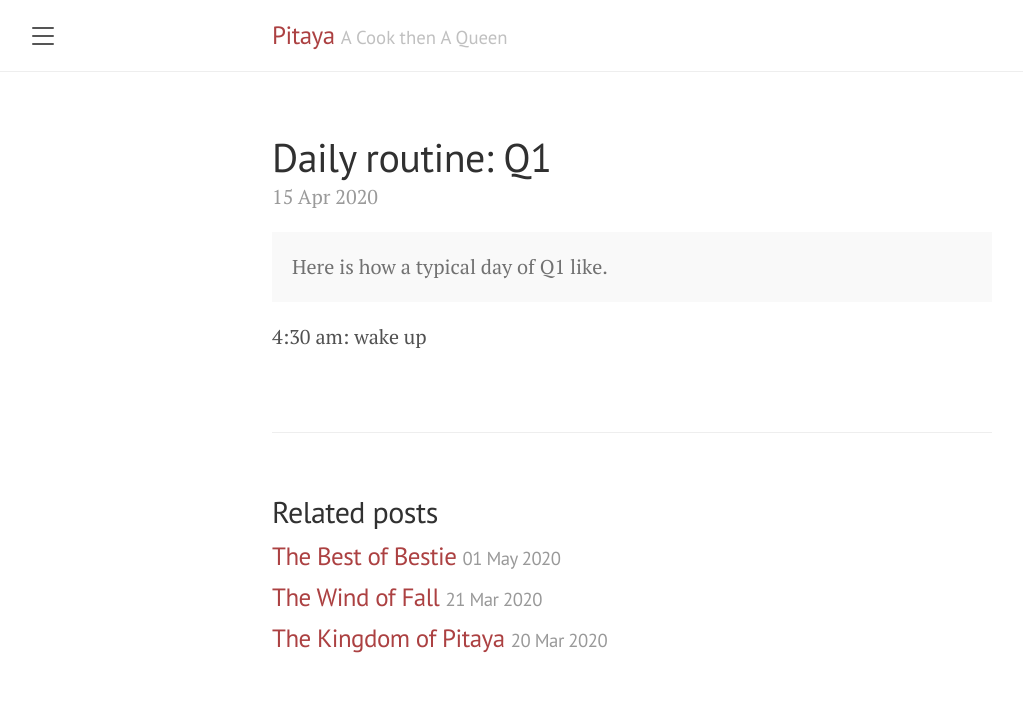
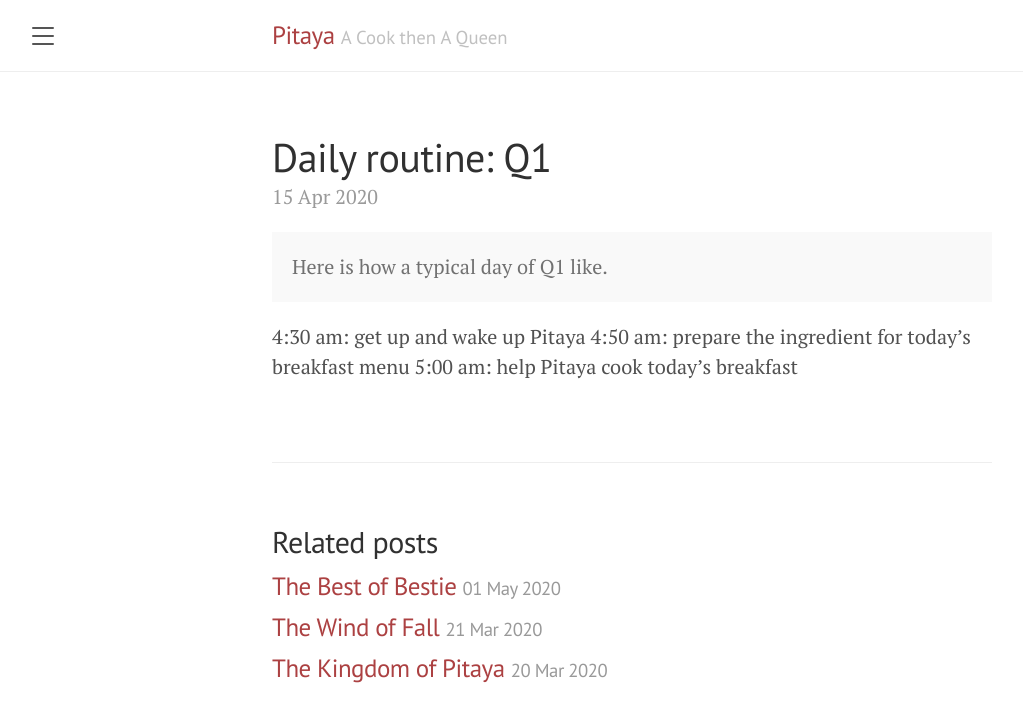
Before and after one commit to PTY-GH/Kingdom, a Jekyll site: the page built from _posts/2020-04-15-a-day-with-q1.md, in a window 1280 px wide. Shown: the top 722 px of the page, without its empty margins (8-1031 px from the left). Built offline with Jekyll 4.4.1, drawn with Linux system fonts in a browser that asks for light colours.

Commit message:
small update

```diff
--- a/_posts/2020-04-15-a-day-with-q1.md
+++ b/_posts/2020-04-15-a-day-with-q1.md
@@ -8,4 +8,6 @@ title: 'Daily routine: Q1'
   Here is how a typical day of Q1 like.
 </p>
 
-4:30 am: wake up
+4:30 am: get up and wake up Pitaya
+4:50 am: prepare the ingredient for today's breakfast menu
+5:00 am: help Pitaya cook today's breakfast
```
Also changed, not shown: _posts/2020-03-20-the-kingdom-of-pitaya.md (+1 -1 lines).
